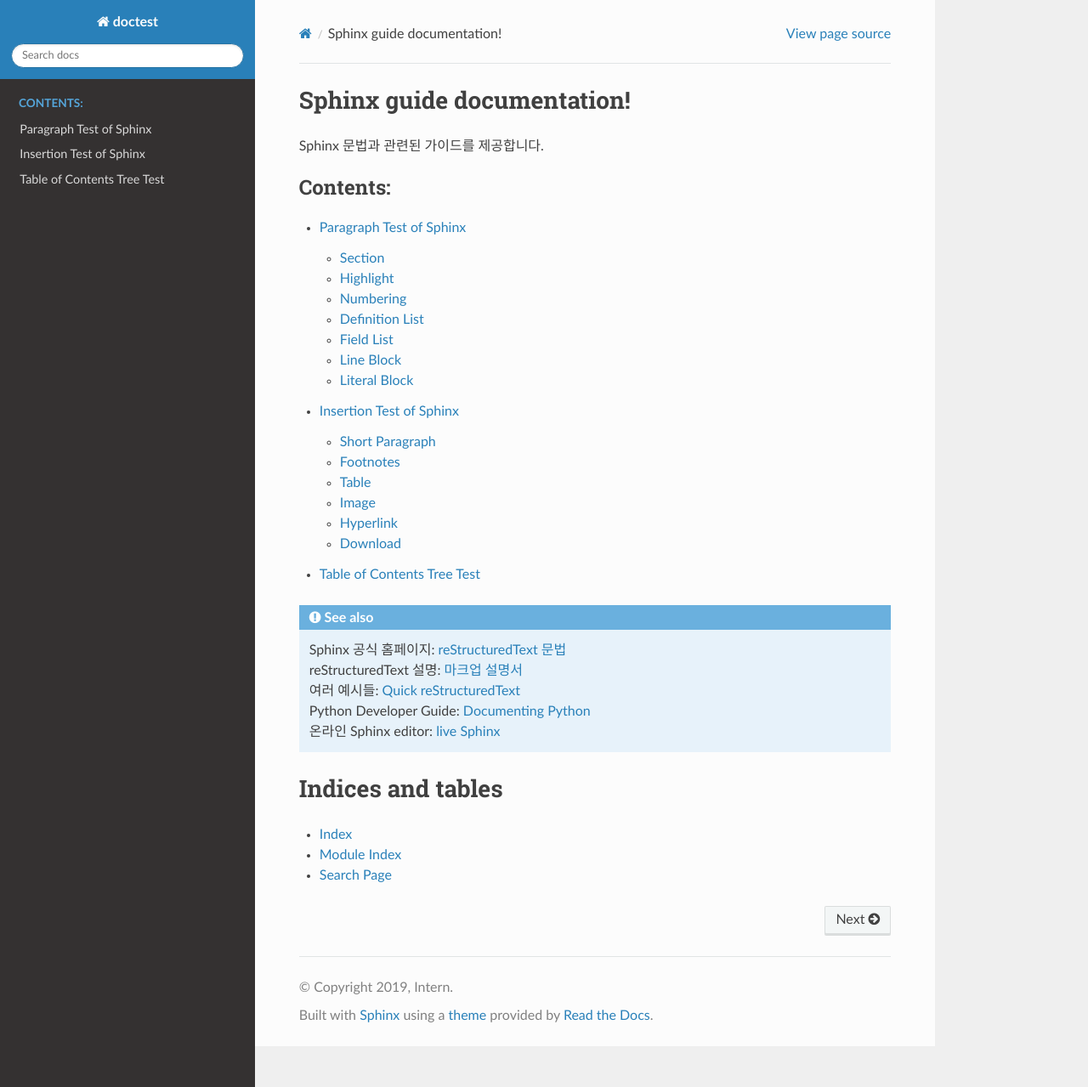
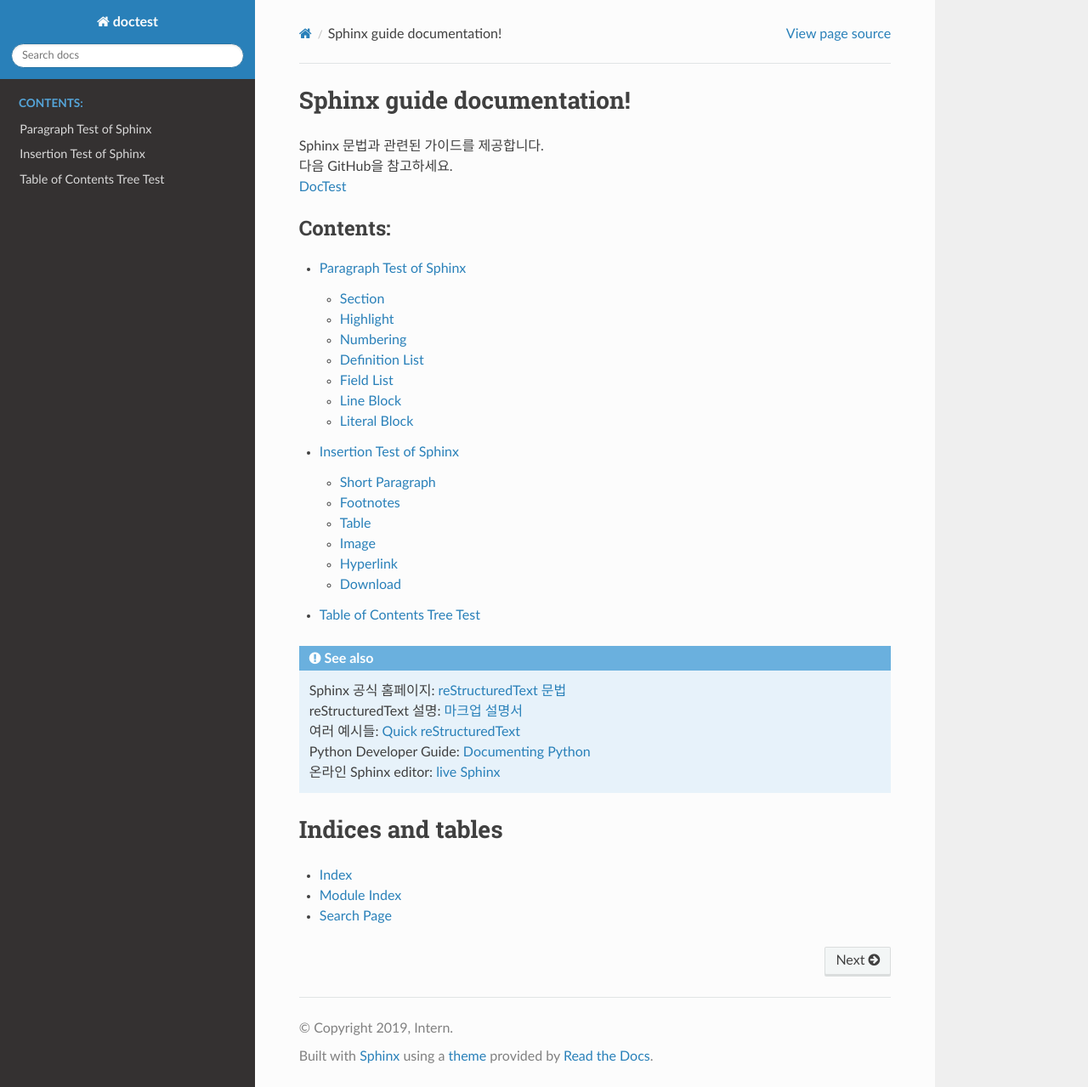
Before and after one commit to sjuuun/DocsTest, a Sphinx documentation site: the page built from docs/source/index.rst, in a window 1280 px wide and 1279 px high. Shown: the whole window at 85% size. Built offline with Sphinx 7.4.7 and the Read the Docs theme 2.0.0, drawn with Linux system fonts in a browser that asks for light colours.

Commit message:
Refer GitHub

```diff
--- a/docs/source/index.rst
+++ b/docs/source/index.rst
@@ -6,7 +6,9 @@
 Sphinx guide documentation!
 ===================================
 
-Sphinx 문법과 관련된 가이드를 제공합니다.
+| Sphinx 문법과 관련된 가이드를 제공합니다.
+| 다음 GitHub을 참고하세요.
+| `DocTest <https://github.com/sjuuun/DocsTest>`_
 
 .. toctree::
    :maxdepth: 3
```
